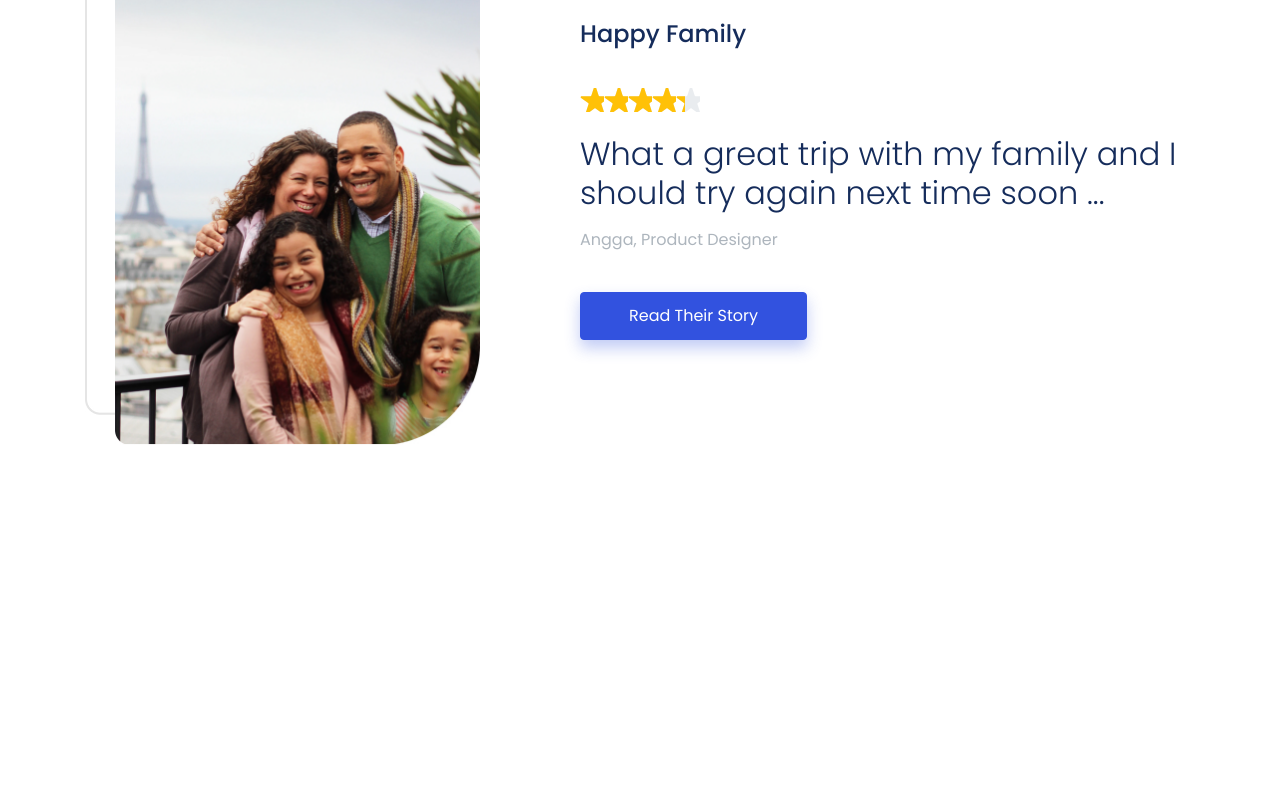
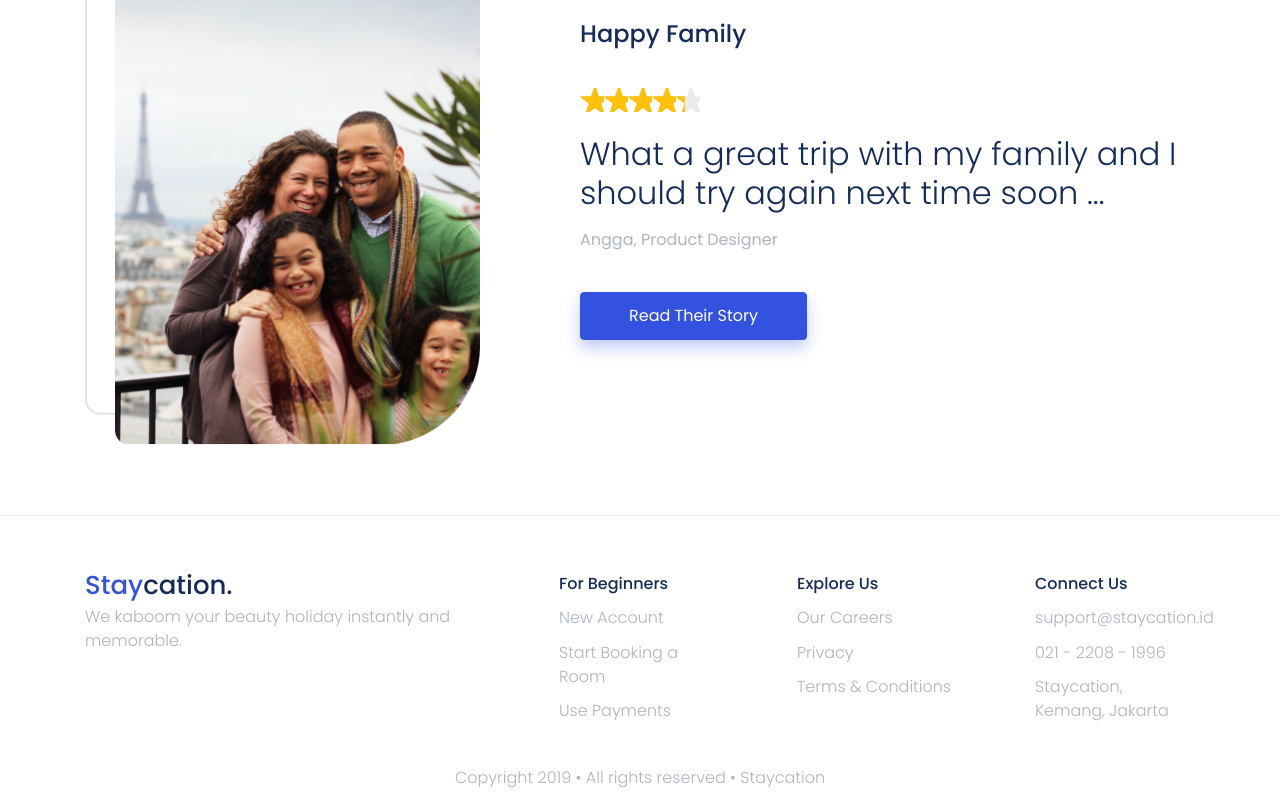
Before and after one commit to arsyalafifan/mern_hotelweb, a React (Create React App) app: page / in a window 1280 px wide. Shown: the part 2410-3210 px from the top of the page. Before the commit the page ends 2925 px from the top, so only its background shows below. Built offline with nearby package versions, Linux system fonts and the light colour scheme.

Commit message:
create footer component

```diff
--- a/src/assets/scss/_colorVariables.scss
+++ b/src/assets/scss/_colorVariables.scss
@@ -3,7 +3,7 @@ $gray-100: #f8f9fa !default;
 $gray-200: #e9ecef !default;
 $gray-300: #dee2e6 !default;
 $gray-400: #ced4da !default;
-$gray-500: #adb5bd !default;
+$gray-500: #B0B0B0 !default;
 $gray-600: #6c757d !default;
 $gray-700: #495057 !default;
 $gray-800: #343a40 !default;
@@ -16,7 +16,7 @@ $purple:  #6f42c1 !default;
 $pink:    #FF498B !default;
 $red:     #dc3545 !default;
 $orange:  #fd7e14 !default;
-$yellow:  #ffc107 !default;
+$yellow:  #FFCC47 !default;
 $green:   #28a745 !default;
 $teal:    #20c997 !default;
 $cyan:    #17a2b8 !default;
--- a/src/assets/scss/style.scss
+++ b/src/assets/scss/style.scss
@@ -200,6 +200,36 @@ section{
     height: 500px;
 }
 
+footer{
+    border-top: 1px solid $gray-200;
+    padding-top: 50px;
+
+    .brand-tagline{
+        color: $gray-500;
+        font-weight: 300;
+    }
+
+    .list-group-item{
+        padding: 0.3215rem 0;
+        border: 0;
+        a, span{
+            color: $gray-500;
+            font-weight: 300;
+        }
+        a{
+            @include hover-focus{
+                color: $gray-800;
+            }
+        }
+    }
+    .copyright{
+        margin-top: 30px;
+        margin-bottom: 10px;
+        font-weight: 300;
+        color: $gray-500;
+    }
+}
+
 @media only screen and (max-width: 600px){
     .testimonial-hero, .testimonial-hero img{
         max-width: 300px;
--- a/src/pages/LandingPage.js
+++ b/src/pages/LandingPage.js
@@ -5,6 +5,7 @@ import Hero from 'parts/Hero';
 import MostPicked from 'parts/MostPicked';
 import Categories from 'parts/Categories';
 import Testimony from 'parts/Testimony';
+import Footer from 'parts/Footer';
 
 import landingPage from 'json/landingPage.json'
 
@@ -21,6 +22,7 @@ export default class LandingPage extends Component{
             <MostPicked refMostPicked = {this.refMostPicked} data={landingPage.mostPicked}></MostPicked>
             <Categories data={landingPage.categories}></Categories>
             <Testimony data={landingPage.testimonial}/>
+            <Footer></Footer>
         </>);
     }
 }
--- /dev/null
+++ b/src/parts/Footer.js
@@ -0,0 +1,73 @@
+import React from 'react'
+
+import Button from 'elements/Button'
+import IconText from 'parts/iconText'
+
+export default function Footer() {
+    return (
+        <footer>
+            <div className="container">
+                <div className="row">
+                    <div className="col-lg col-sm-12 col-md-6 mb-2">
+                        <IconText></IconText>
+                        <p className="brand-tagline">
+                            We kaboom your beauty holiday
+                            instantly and memorable.
+                        </p>
+                    </div>
+                    <div className="col-lg-2 col-sm-12 col-md-6 mr-5 mb-2">
+                        <h6 className="mt-2">
+                            For Beginners
+                        </h6>
+                        <ul className="list-group list-group-flush">
+                            <li className="list-group-item">
+                                <Button type="link" href="/register">New Account</Button>
+                            </li>
+                            <li className="list-group-item">
+                                <Button type="link" href="/properties">Start Booking a Room</Button>
+                            </li>
+                            <li className="list-group-item">
+                                <Button type="link" href="/use-payments">Use Payments</Button>
+                            </li>
+                        </ul>
+                    </div>
+                    <div className="col-lg-2 col-sm-12 col-md-6 mr-5 mb-2">
+                        <h6 className="mt-2">
+                            Explore Us
+                        </h6>
+                        <ul className="list-group list-group-flush">
+                            <li className="list-group-item">
+                                <Button type="link" href="/careers">Our Careers</Button>
+                            </li>
+                            <li className="list-group-item">
+                                <Button type="link" href="/privacy">Privacy</Button>
+                            </li>
+                            <li className="list-group-item">
+                                <Button type="link" href="/terms">Terms & Conditions</Button>
+                            </li>
+                        </ul>
+                    </div>
+                    <div className="col-lg-2 col-sm-12 col-md-6 mb-2">
+                        <h6 className="mt-2">
+                            Connect Us
+                        </h6>
+                        <ul className="list-group list-group-flush">
+                            <li className="list-group-item">
+                                <Button isExternal type="link" href="/mailto:support@staycation.id">support@staycation.id</Button>
+                            </li>
+                            <li className="list-group-item">
+                                <Button isExternal type="link" href="/tel:+622122081996">021 - 2208 - 1996</Button>
+                            </li>
+                            <li className="list-group-item">
+                                <span>Staycation, Kemang, Jakarta</span>
+                            </li>
+                        </ul>
+                    </div>
+                </div>
+                <div className="col text-center copyright">
+                    Copyright 2019 • All rights reserved • Staycation
+                </div>
+            </div>
+        </footer>
+    )
+}
```
